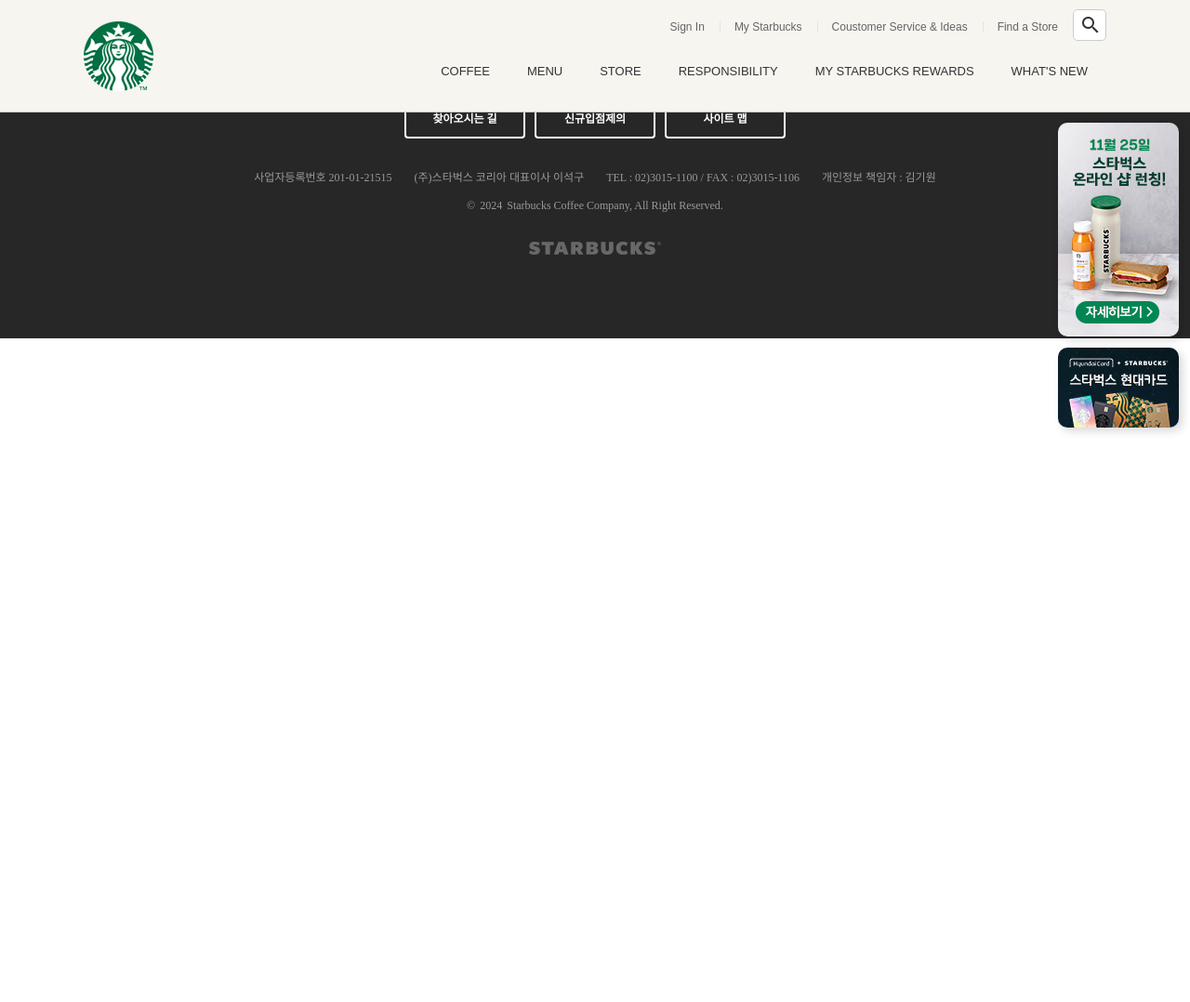
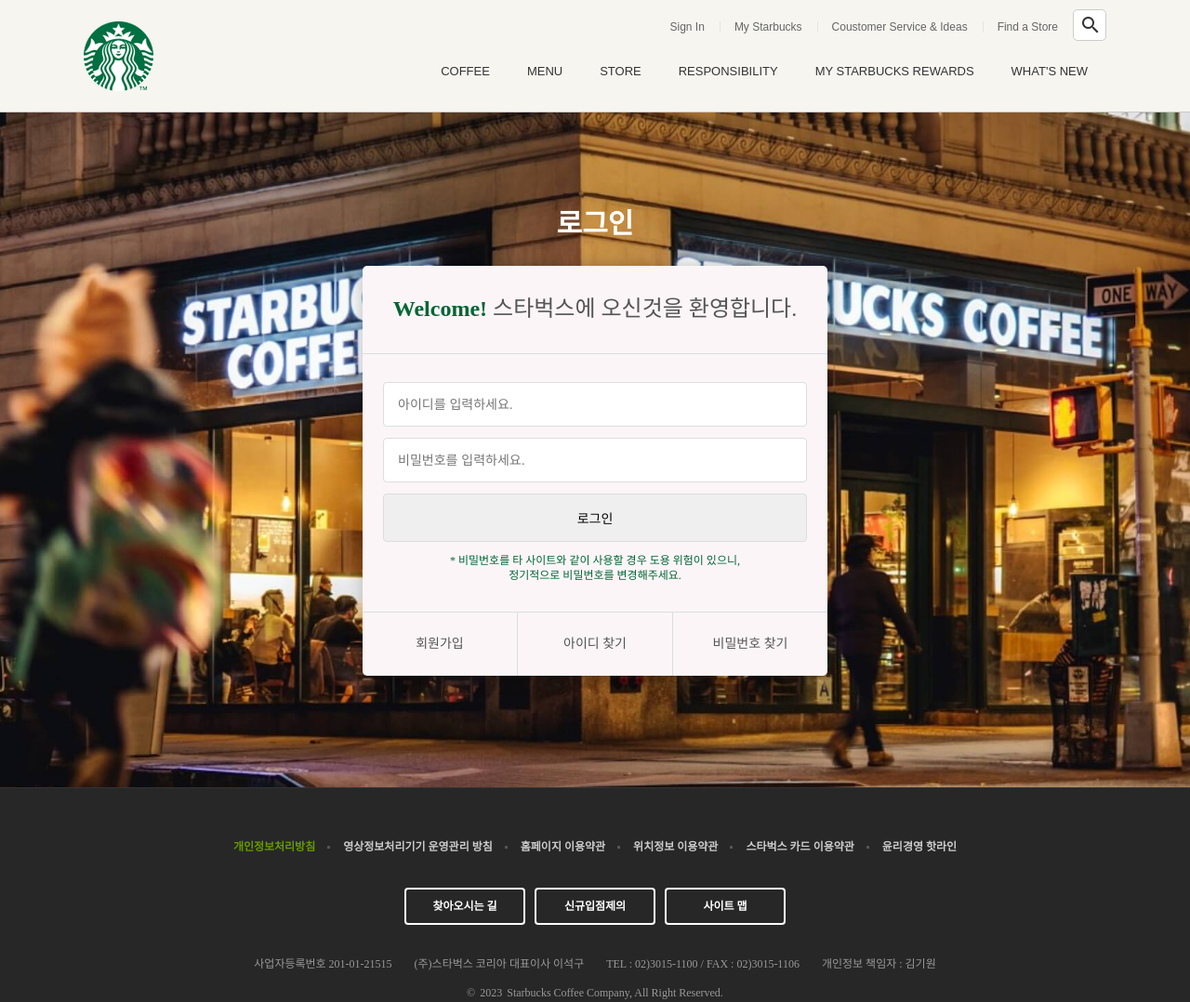
Before and after one commit to chanme2000/starbucks-templete, a website: page signin/index.html in a window 1280 px wide. Shown: the top 1078 px of the page at 93% size. Before the commit the page ends 800 px from the top, so only its background shows below. Drawn offline with nearby package versions, Linux system fonts and the light colour scheme; files that its build step writes are made by us from their sources; files whose address does not match are found by name; a web font is replaced by a local one.

Commit message:
modify signin

```diff
--- /dev/null
+++ b/css/signin.css
@@ -0,0 +1,42 @@
+.signin {
+  margin-top: 120px; padding: 100px 0 120px; background: url(../images/signin_bg.jpg) no-repeat fixed center/cover;
+}
+.signin h1 {
+  color: #fff; font-size: 30px; font-weight: 700; text-align: center; margin-bottom: 24px;
+}
+.signin .signin__card {
+  width: 500px; margin: 0 auto; border-radius: 5px; background-color: #fbf5f8; box-shadow: 2px 2px 20px rgba(0,0,0,.3); color: #555;
+}
+.signin .signin__card h2 {
+  padding: 30px; font-size: 10px; text-align: center; border-bottom: 1px solid #ddd; font-size: 24px;
+}
+.signin .signin__card h2 strong {
+  font-weight: 700; color: #006633;
+}
+.signin .signin__card form {
+  padding: 30px 22px;
+}
+.signin .signin__card form input {
+  width: 100%; margin-bottom: 12px; padding: 15px; border: 1px solid #ddd; font-size: 14px; box-sizing: border-box; border-radius: 4px; outline: none;
+}
+.signin .signin__card form input:last-of-type {
+  cursor: pointer; transition: .4s;
+}
+.signin .signin__card form input:last-of-type:hover {
+  outline: 2px solid #669900;
+}
+.signin .signin__card form p {
+  font-size: 12px; color: #006633; text-align: center;
+}
+.signin .signin__card .actions {
+  display: flex; border-top: 1px solid #ddd;
+}
+.signin .signin__card .actions a {
+  flex-grow: 1; flex-basis: 0; text-align: center; padding: 24px; color: #555; font-size: 14px; border-right: 1px solid #ddd;
+}
+.signin .signin__card .actions a:last-child {
+  border-right: none;
+}
+.signin .signin__card .actions a:hover {
+  text-decoration: underline;
+}
--- a/signin/index.html
+++ b/signin/index.html
@@ -20,7 +20,7 @@
   <meta property="twitter:url" content="http://starbucks.co.kr"/>
 
   <title>Starbucks Korea</title>
-  <link rel="icon" href="./favicon.png"/>
+  <link rel="icon" href="../favicon.png"/>
 
   <!-- css reset cdn -->
   <link rel="stylesheet" href="https://cdn.jsdelivr.net/npm/reset-css@5.0.2/reset.min.css" />
@@ -28,20 +28,17 @@
   <!-- google icons -->
   <link href="https://fonts.googleapis.com/icon?family=Material+Icons" rel="stylesheet" />
 
-  <!-- gsap cdn -->
-  <script src="https://cdnjs.cloudflare.com/ajax/libs/gsap/3.12.5/gsap.min.js" integrity="sha512-7eHRwcbYkK4d9g/6tD/mhkf++eoTHwpNM9woBxtPUBWm67zeAfFC+HrdoE2GanKeocly/VxeLvIqwvCdk7qScg==" crossorigin="anonymous" referrerpolicy="no-referrer"></script>
-
   <!-- user define -->
-  <link rel="stylesheet" href="./css/common.css"/>
-  <link rel="stylesheet" href="./css/main.css"/>
-  <script defer src="./js/common.js"></script>
-  <script defer src="./js/custom.js"></script>
+  <link rel="stylesheet" href="../css/common.css"/>
+  <link rel="stylesheet" href="../css/main.css"/>
+  <link rel="stylesheet" href="../css/signin.css"/>
+  <script defer src="../js/custom.js"></script>
 </head>
 <body>
   <header>
     <div class="inner">
       <a href="javascript:void(0);" class="logo">
-        <img src="./images/starbucks_logo.png" alt="STARBUCKS"/>
+        <img src="../images/starbucks_logo.png" alt="STARBUCKS"/>
       </a>
       <div class="sub-menu">
         <ul class="menu">
@@ -365,17 +362,26 @@
         </li>
       </ul>
     </div>
-    <!-- badge -->
-    <div class="badges">
-      <div class="badge">
-        <img src="./images/badge1.jpg" alt="badge"/>
-      </div>
-      <div class="badge">
-        <img src="./images/badge2.jpg" alt="badge"/>
+  </header>
+  <section class="signin">
+    <h1>로그인</h1>
+    <div class="signin__card">
+      <h2><strong>Welcome!</strong> 스타벅스에 오신것을 환영합니다.</h2>
+      <form>
+        <input placeholder="아이디를 입력하세요."/>
+        <input type="password" placeholder="비밀번호를 입력하세요."/>
+        <input type="submit" value="로그인"/>
+        <p>
+          * 비밀번호를 타 사이트와 같이 사용할 경우 도용 위험이 있으니,<br/> 정기적으로 비밀번호를 변경해주세요.
+        </p>
+      </form>
+      <div class="actions">
+        <a href="javascript:void(0);">회원가입</a>
+        <a href="javascript:void(0);">아이디 찾기</a>
+        <a href="javascript:void(0);">비밀번호 찾기</a>
       </div>
     </div>
-  </header>
-
+  </section>
   <footer>
     <div class="inner">
       <ul class="menu">
@@ -411,7 +417,7 @@
       </div>
       <p class="copyright">
         &copy;<span class="this-year">2023</span>Starbucks Coffee Company, All Right Reserved.
-        <img src="./images/starbucks_logo_only_text.png" alt="logo" class="logo"/>
+        <img src="../images/starbucks_logo_only_text.png" alt="logo" class="logo"/>
       </p>
     </div>
   </footer>
```
